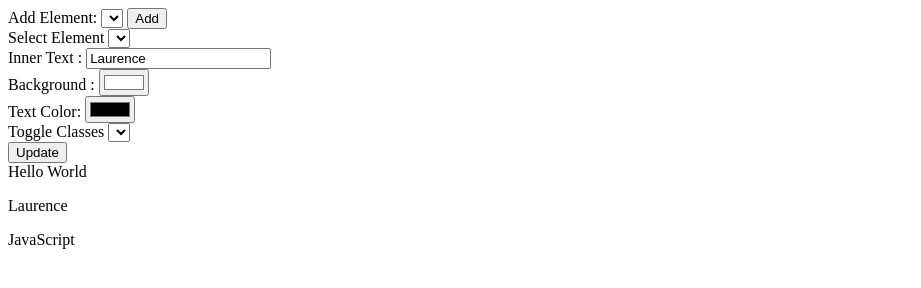
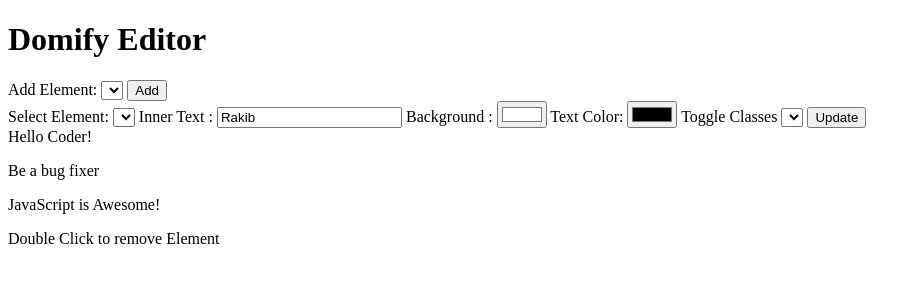
Before and after one commit to RakibRahman/domify-editor, a plain HTML site: page index.html in a window 1280 px wide. Shown: the whole page, without its empty margins (0-921 px from the left). Drawn offline with nearby package versions, Linux system fonts and the light colour scheme; files that its build step writes are made by us from their sources.

Commit message:
Element Updated

```diff
--- a/index.html
+++ b/index.html
@@ -1,33 +1,56 @@
-<html>
-  <head> </head>
+<!DOCTYPE html>
+<html lang="en">
+  <head>
+    <meta charset="UTF-8" />
+    <meta http-equiv="X-UA-Compatible" content="IE=edge" />
+    <meta name="viewport" content="width=device-width, initial-scale=1.0" />
+    <title>Domify Editor</title>
+    <link rel="stylesheet" href="css/style.css" />
+  </head>
 
   <body>
+    <div class="wrapper">
+      <h1>Domify Editor</h1>
+      <div>
         Add Element:
         <select name="addElement"></select>
         <button name="adder">Add</button>
-    <br />
-    Select Element
-    <select name="eleMaker"></select>
-    <br />
+      </div>
+
+      <label>
+        Select Element:
+        <select name="elementSelector"></select>
+      </label>
+      <label>
         Inner Text :
-    <input type="text" name="outputText" value="Laurence" />
-    <br />
+        <input type="text" name="outputText" value="Rakib" />
+      </label>
+
+      <label>
         Background :
         <input type="color" name="bg" value="#ffffff" />
-    <br />
+      </label>
+
+      <label>
         Text Color:
         <input type="color" name="txt" value="#000000" />
-    <br />
+      </label>
+
+      <label>
         Toggle Classes
         <select name="classes"></select>
-    <br />
+      </label>
+
       <button class="btn">Update</button>
       <div id="main">
-      <div>Hello World</div>
-      <p>Laurence</p>
-      <span>JavaScript</span>
+        <div id="output">Hello Coder!</div>
+        <p>Be a bug fixer</p>
+        <span>JavaScript is Awesome!</span>
       </div>
-
+    </div>
+    <div id="note">
+      <p>Double Click to remove Element</p>
+    </div>
     <script src="app.js"></script>
   </body>
 </html>
```
Lines whose indentation alone changed are shown as unchanged.
